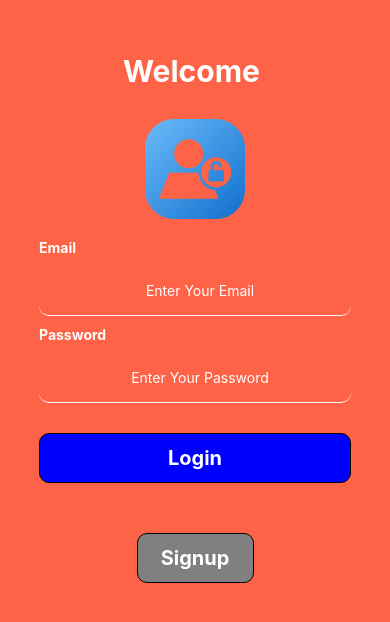
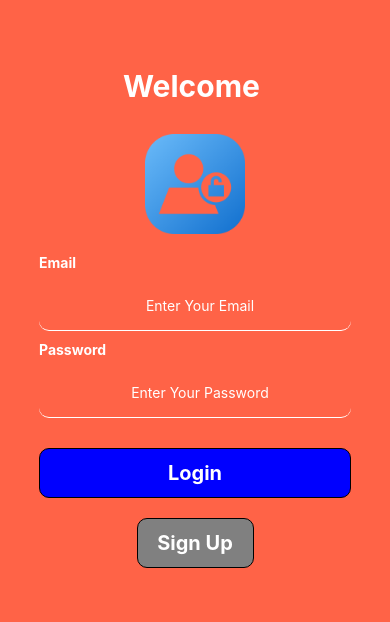
Before and after one commit to neco1078/ReactNativeWork, a React Native app: screen /Login in a window 390 px wide. Shown: the part 104-726 px from the top of the page. Built offline with nearby package versions, Linux system fonts and the light colour scheme.

Commit message:
Custom Hook Button

```diff
--- /dev/null
+++ b/src/components/CustomButton.js
@@ -0,0 +1,44 @@
+import { StyleSheet, Text, View, Pressable } from "react-native";
+import React from "react";
+
+const CustomButton = ({
+  buttonText,
+  setWidth,
+  handleOnPress,
+  buttonColor,
+  pressedButtonColor,
+}) => {
+  return (
+    <Pressable
+      style={({ pressed }) => [
+        {
+          backgroundColor: pressed ? pressedButtonColor : buttonColor,
+          width: setWidth,
+        },
+        styles.button,
+      ]}
+      onPress={() => handleOnPress()}
+    >
+      <Text style={styles.buttonText}>{buttonText}</Text>
+    </Pressable>
+  );
+};
+
+export default CustomButton;
+
+const styles = StyleSheet.create({
+  button: {
+    borderWidth: 1,
+
+    height: 50,
+    borderRadius: 10,
+    alignItems: "center",
+    justifyContent: "center",
+    marginTop: 20,
+  },
+  buttonText: {
+    fontSize: 20,
+    fontWeight: "bold",
+    color: "white",
+  },
+});
--- a/src/components/index.js
+++ b/src/components/index.js
@@ -1,4 +1,5 @@
 import Loading from "./Loading";
 import CustomTextInput from "./CustomTextInput";
+import CustomButton from "./CustomButton";
 
-export { Loading, CustomTextInput };
+export { Loading, CustomTextInput, CustomButton };
--- a/src/screens/LoginPage.js
+++ b/src/screens/LoginPage.js
@@ -1,14 +1,7 @@
-import {
-  StyleSheet,
-  Text,
-  View,
-  TextInput,
-  Pressable,
-  Image,
-} from "react-native";
+import { StyleSheet, Text, View, Image } from "react-native";
 import { useState } from "react";
 
-import { Loading, CustomTextInput } from "../components/";
+import { Loading, CustomTextInput, CustomButton } from "../components/";
 const LoginPage = ({ navigation }) => {
   const [email, setEmail] = useState("");
   const [password, setPassword] = useState("");
@@ -35,25 +28,22 @@ const LoginPage = ({ navigation }) => {
         handleValue={password}
         handlePlaceholder="Enter Your Password"
       />
+      <CustomButton
+        buttonText="Login"
+        setWidth="80%"
+        handleOnPress={() => setIsLoading(true)}
+        buttonColor="blue"
+        pressedButtonColor="gray"
+      />
 
-      <Pressable
-        style={({ pressed }) => [
-          { backgroundColor: pressed ? "gray" : "blue" },
-          styles.button,
-        ]}
-        onPress={() => setIsLoading(true)}
-      >
-        <Text style={styles.buttonText}>Login</Text>
-      </Pressable>
-      <Pressable
-        style={({ pressed }) => [
-          { backgroundColor: pressed ? "lightgray" : "gray", marginTop: 50 },
-          styles.signupButton,
-        ]}
-        onPress={() => navigation.navigate("Signup")}
-      >
-        <Text style={styles.buttonText}>Signup</Text>
-      </Pressable>
+      <CustomButton
+        buttonText="Sign Up"
+        setWidth="30%"
+        handleOnPress={() => setIsLoading(true)}
+        buttonColor="gray"
+        pressedButtonColor="lightgray"
+      />
+
       {isLoading ? (
         <Loading changeIsLoading={() => setIsLoading(false)} />
       ) : null}
@@ -72,20 +62,6 @@ const styles = StyleSheet.create({
     width: "80%",
   },
 
-  button: {
-    borderWidth: 1,
-    width: "80%",
-    height: 50,
-    borderRadius: 10,
-    alignItems: "center",
-    justifyContent: "center",
-    marginTop: 20,
-  },
-  buttonText: {
-    fontSize: 20,
-    fontWeight: "bold",
-    color: "white",
-  },
   image: {
     width: 100,
     height: 100,
```
